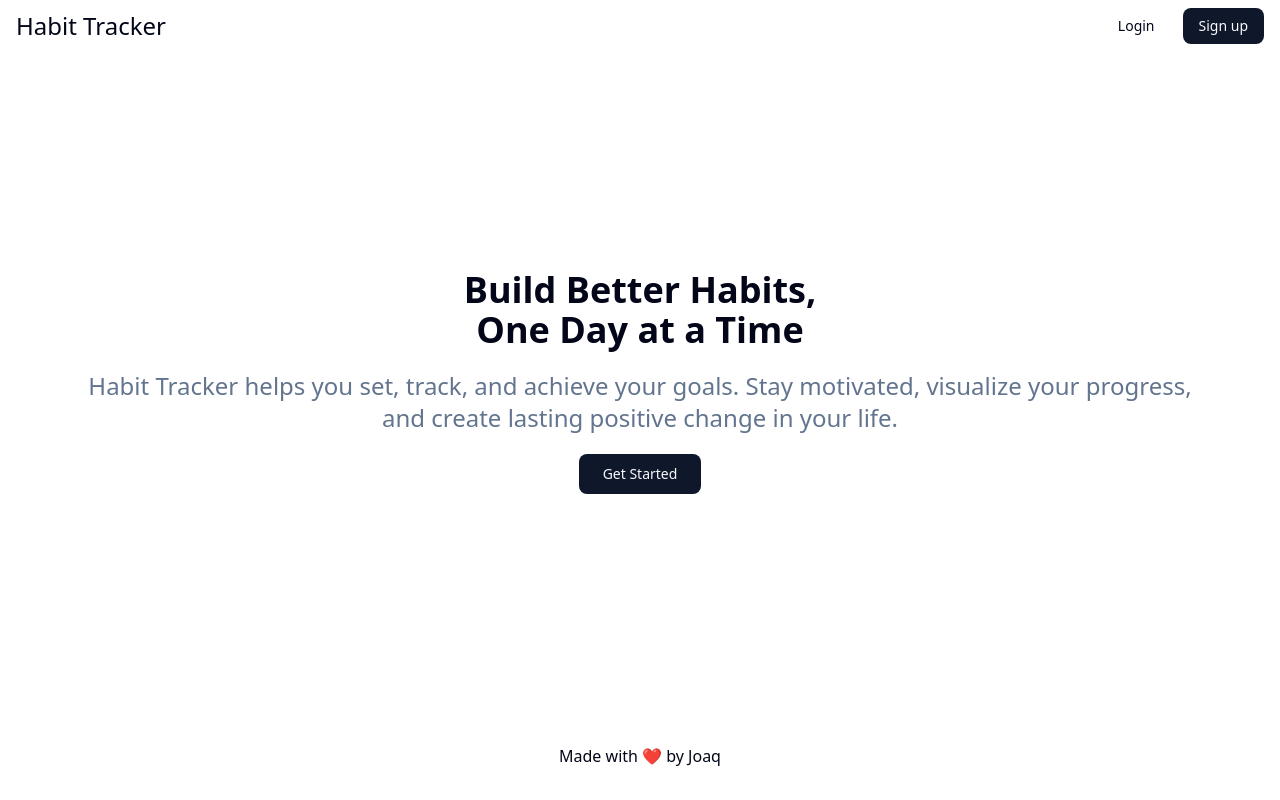
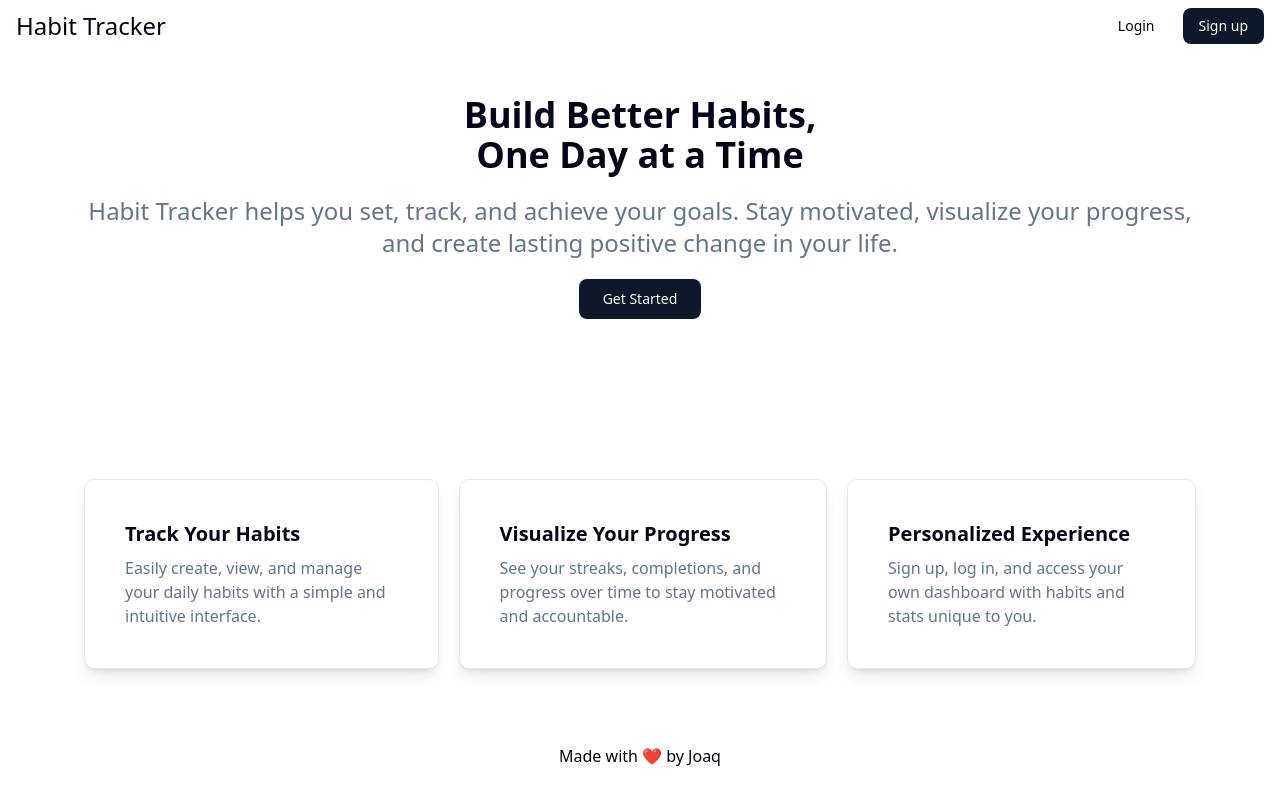
Before and after one commit to joaquinllenado/habit-tracker, a Next.js app in the folder frontend/: page / in a window 1280 px wide. Built offline with nearby package versions, Linux system fonts and the light colour scheme.

Commit message:
Added landing page content & theming

```diff
--- a/frontend/src/app/(auth-pages)/login/page.tsx
+++ b/frontend/src/app/(auth-pages)/login/page.tsx
@@ -40,7 +40,7 @@ export default function Login() {
                         </FormItem>
                     )}
                 />
-                <Button type="submit" className="cursor-pointer">Submit</Button>
+                <Button type="submit" className="cursor-pointer hover:bg-purple-500">Submit</Button>
             </form>
         </Form>
     )
--- a/frontend/src/app/(auth-pages)/signup/page.tsx
+++ b/frontend/src/app/(auth-pages)/signup/page.tsx
@@ -65,7 +65,7 @@ export default function SignUp(){
                         </FormItem>
                     )}
                 />
-                <Button type="submit" className="cursor-pointer">Submit</Button>
+                <Button type="submit" className="cursor-pointer hover:bg-purple-500">Submit</Button>
             </form>
         </Form>
     )
--- a/frontend/src/app/page.tsx
+++ b/frontend/src/app/page.tsx
@@ -1,9 +1,30 @@
 import Hero from "@/components/landing/hero";
+import FeatureCard from "@/components/landing/feature-card";
+
+const features = [
+  {
+    title: "Track Your Habits",
+    description: "Easily create, view, and manage your daily habits with a simple and intuitive interface.",
+  },
+  {
+    title: "Visualize Your Progress",
+    description: "See your streaks, completions, and progress over time to stay motivated and accountable.",
+  },
+  {
+    title: "Personalized Experience",
+    description: "Sign up, log in, and access your own dashboard with habits and stats unique to you.",
+  }
+];
 
 export default function Home() {
   return (
-    <div className="flex flex-col items-center justify-center w-full h-full max-w-6xl p-5">
+    <div className="flex flex-col items-center justify-center gap-40 w-full h-full max-w-6xl p-5">
       <Hero />
+      <div className="flex flex-col lg:flex-row gap-5 mb-32 lg:mb-0">
+        {features.map((feature, idx) => (
+          <FeatureCard key={idx} title={feature.title} description={feature.description} />
+        ))}
+      </div>
     </div>
   );
 }
--- a/frontend/src/components/global/navbar.tsx
+++ b/frontend/src/components/global/navbar.tsx
@@ -16,12 +16,12 @@ export default function Navbar(){
                 <p className="text-lg">Welcome, {user.name}</p>
                 : (
                 <div className="flex flex-row gap-3">
-                    <Button variant="ghost" className="cursor-pointer">
+                    <Button variant="ghost" className="cursor-pointer hover:text-purple-500">
                         <Link href='/login'>
                             Login
                         </Link>
                     </Button>
-                    <Button className="cursor-pointer">
+                    <Button className="cursor-pointer hover:bg-purple-500">
                         <Link href='/signup'>
                             Sign up
                         </Link>
--- /dev/null
+++ b/frontend/src/components/landing/feature-card.tsx
@@ -0,0 +1,8 @@
+export default function FeatureCard({ title, description } : {title: string, description: string}) {
+    return(
+        <div className="flex flex-col items-start justify-center text-left gap-2 border p-10 rounded-lg bg-card shadow-lg hover:shadow-xl hover:border-purple-500 group">
+            <p className="text-xl text-foreground font-semibold text-left group-hover:text-purple-500">{title}</p>
+            <p className="text-md text-muted-foreground">{description}</p>
+        </div>
+    )
+}
--- a/frontend/src/components/landing/hero.tsx
+++ b/frontend/src/components/landing/hero.tsx
@@ -3,7 +3,7 @@ import { Button } from "../ui/button";
 
 export default function Hero() {
     return (
-        <section className="flex flex-col items-center justify-center w-full h-full text-center gap-5">
+        <section className="flex flex-col items-center justify-center w-full h-full mt-32 lg:mt-0 text-center gap-5">
             <h1 className="text-4xl font-bold text-foreground">
                 Build Better Habits, <br/>One Day at a Time
             </h1>
@@ -11,7 +11,7 @@ export default function Hero() {
                 Habit Tracker helps you set, track, and achieve your goals. Stay motivated, visualize your progress, and create lasting positive change in your life.
             </p>
             <div className="flex flex-row gap-2">
-                <Button size="lg">
+                <Button size="lg" className="hover:bg-purple-500 cursor-pointer">
                     <Link href="/signup">
                         Get Started
                     </Link>
```
